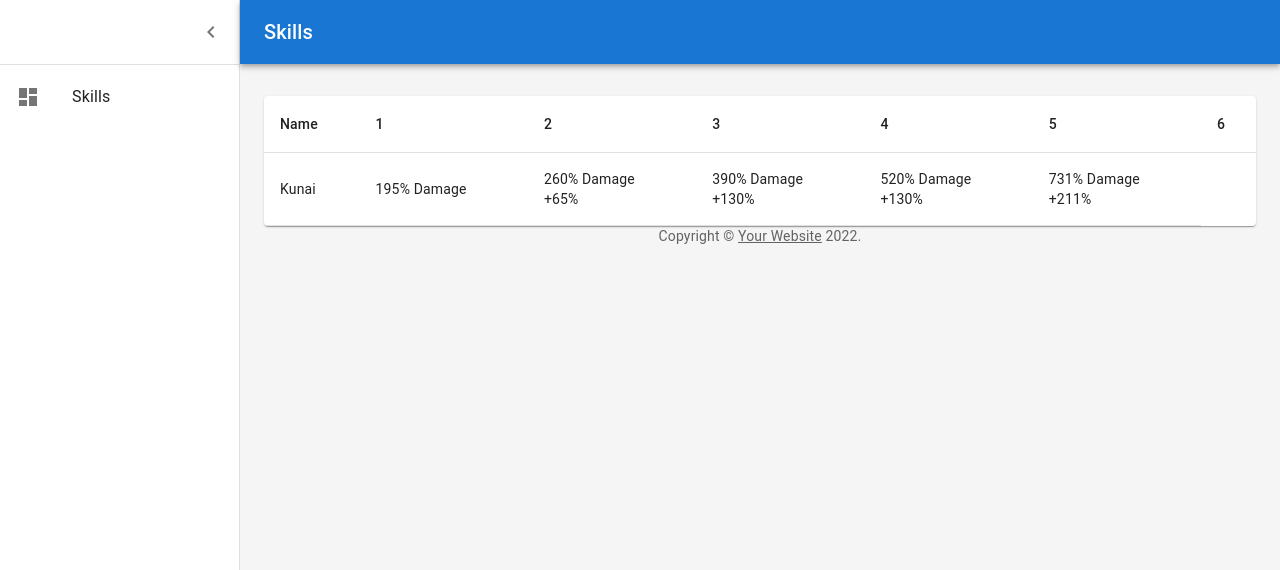
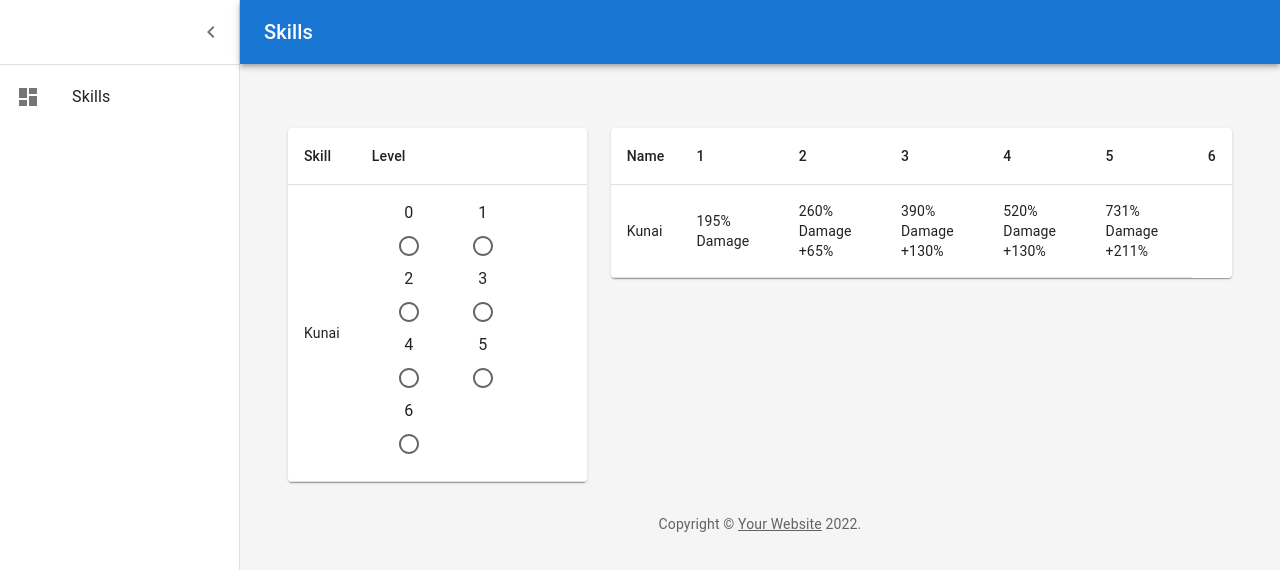
Before and after one commit to clh161/survivorio-guide, a React (Create React App) app: page / in a window 1280 px wide. Shown: the top 570 px of the page. Built offline with nearby package versions, Linux system fonts and the light colour scheme.

Commit message:
selected skills

```diff
--- a/src/pages/Skills.tsx
+++ b/src/pages/Skills.tsx
@@ -1,14 +1,75 @@
-import { Paper, TableHead, TableBody } from '@mui/material';
+import {
+  Paper,
+  TableHead,
+  TableBody,
+  Container,
+  Grid,
+  Radio,
+  FormControlLabel,
+  RadioGroup,
+} from '@mui/material';
 import Table from '@mui/material/Table/Table';
 import TableCell from '@mui/material/TableCell/TableCell';
 import TableContainer from '@mui/material/TableContainer/TableContainer';
 import TableRow from '@mui/material/TableRow/TableRow';
-import React from 'react';
 import { SKILLS } from '../data/skills';
 
 const LEVELS = [1, 2, 3, 4, 5, 6];
 
 export default function Skills() {
+  return (
+    <Container maxWidth="lg" sx={{ mt: 4, mb: 4 }}>
+      <Grid container spacing={3}>
+        <Grid item xs={4}>
+          <SelectedSkillTable />
+        </Grid>
+        <Grid item xs={8}>
+          <AllSkillTable />
+        </Grid>
+      </Grid>
+    </Container>
+  );
+}
+
+function SelectedSkillTable() {
+  return (
+    <TableContainer component={Paper}>
+      <Table aria-label="Skill table">
+        <TableHead>
+          <TableRow>
+            <TableCell>Skill</TableCell>
+            <TableCell>Level</TableCell>
+          </TableRow>
+        </TableHead>
+        <TableBody>
+          {SKILLS.map((skill) => {
+            return (
+              <TableRow key={skill.name}>
+                <TableCell component="th">{skill.name}</TableCell>
+                <TableCell component="th">
+                  <RadioGroup row defaultValue={0}>
+                    {[0, 1, 2, 3, 4, 5, 6].map((level) => {
+                      return (
+                        <FormControlLabel
+                          value="top"
+                          control={<Radio />}
+                          label={level}
+                          labelPlacement="top"
+                        />
+                      );
+                    })}
+                  </RadioGroup>
+                </TableCell>
+              </TableRow>
+            );
+          })}
+        </TableBody>
+      </Table>
+    </TableContainer>
+  );
+}
+
+function AllSkillTable() {
   return (
     <TableContainer component={Paper}>
       <Table aria-label="Skill table">
```
